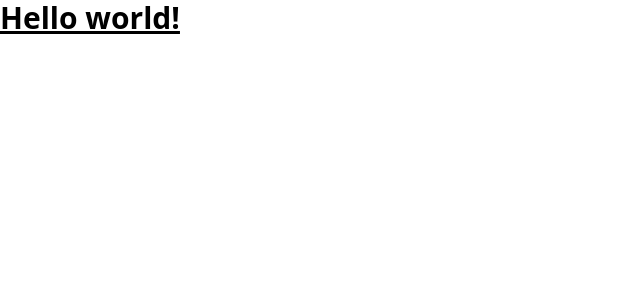
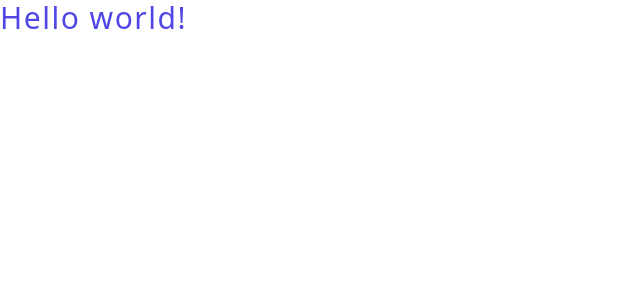
Before and after one commit to Kunal-Chauhan7/Book-My-Show, a JavaScript app: page / in a window 1280 px wide. Shown: the top 300 px of the page, without its empty margins (0-640 px from the left). Built offline with nearby package versions, Linux system fonts and the light colour scheme; the HTML template or start-up script is replaced by a standard one.

Commit message:
Inital SetUp Done

```diff
--- a/package.json
+++ b/package.json
@@ -3,12 +3,17 @@
   "version": "0.1.0",
   "private": true,
   "dependencies": {
+    "@headlessui/react": "^1.7.17",
     "@testing-library/jest-dom": "^5.17.0",
     "@testing-library/react": "^13.4.0",
     "@testing-library/user-event": "^13.5.0",
+    "axios": "^1.4.0",
     "react": "^18.2.0",
     "react-dom": "^18.2.0",
+    "react-icons": "^4.10.1",
     "react-scripts": "5.0.1",
+    "react-slick": "^0.29.0",
+    "slick-carousel": "^1.8.1",
     "web-vitals": "^2.1.4"
   },
   "scripts": {
--- a/public/index.html
+++ b/public/index.html
@@ -7,37 +7,14 @@
     <meta name="theme-color" content="#000000" />
     <meta
       name="description"
-      content="Web site created using create-react-app"
+      content="Book My Show Clone Using React"
     />
     <link rel="apple-touch-icon" href="%PUBLIC_URL%/logo192.png" />
-    <!--
-      manifest.json provides metadata used when your web app is installed on a
-      user's mobile device or desktop. See https://developers.google.com/web/fundamentals/web-app-manifest/
-    -->
     <link rel="manifest" href="%PUBLIC_URL%/manifest.json" />
-    <!--
-      Notice the use of %PUBLIC_URL% in the tags above.
-      It will be replaced with the URL of the `public` folder during the build.
-      Only files inside the `public` folder can be referenced from the HTML.
-
-      Unlike "/favicon.ico" or "favicon.ico", "%PUBLIC_URL%/favicon.ico" will
-      work correctly both with client-side routing and a non-root public URL.
-      Learn how to configure a non-root public URL by running `npm run build`.
-    -->
-    <title>React App</title>
+    <title>Book My Show</title>
   </head>
   <body>
     <noscript>You need to enable JavaScript to run this app.</noscript>
     <div id="root"></div>
-    <!--
-      This HTML file is a template.
-      If you open it directly in the browser, you will see an empty page.
-
-      You can add webfonts, meta tags, or analytics to this file.
-      The build step will place the bundled scripts into the <body> tag.
-
-      To begin the development, run `npm start` or `yarn start`.
-      To create a production bundle, use `npm run build` or `yarn build`.
-    -->
   </body>
 </html>
--- a/src/App.js
+++ b/src/App.js
@@ -1,9 +1,13 @@
 import './App.css';
+
+//react slick css
+import "slick-carousel/slick/slick.css";
+import "slick-carousel/slick/slick-theme.css";
 
 function App() {
   return (
     <div>
-      <h1 className="text-3xl font-bold underline">
+      <h1 className="text-3xl text-indigo-600 tracking-wider">
       Hello world!
     </h1>
     </div>
```
Also changed, not shown: public/bookmyshowicon.png (added), 1 other file (tests, documents, lock files or other folders).
